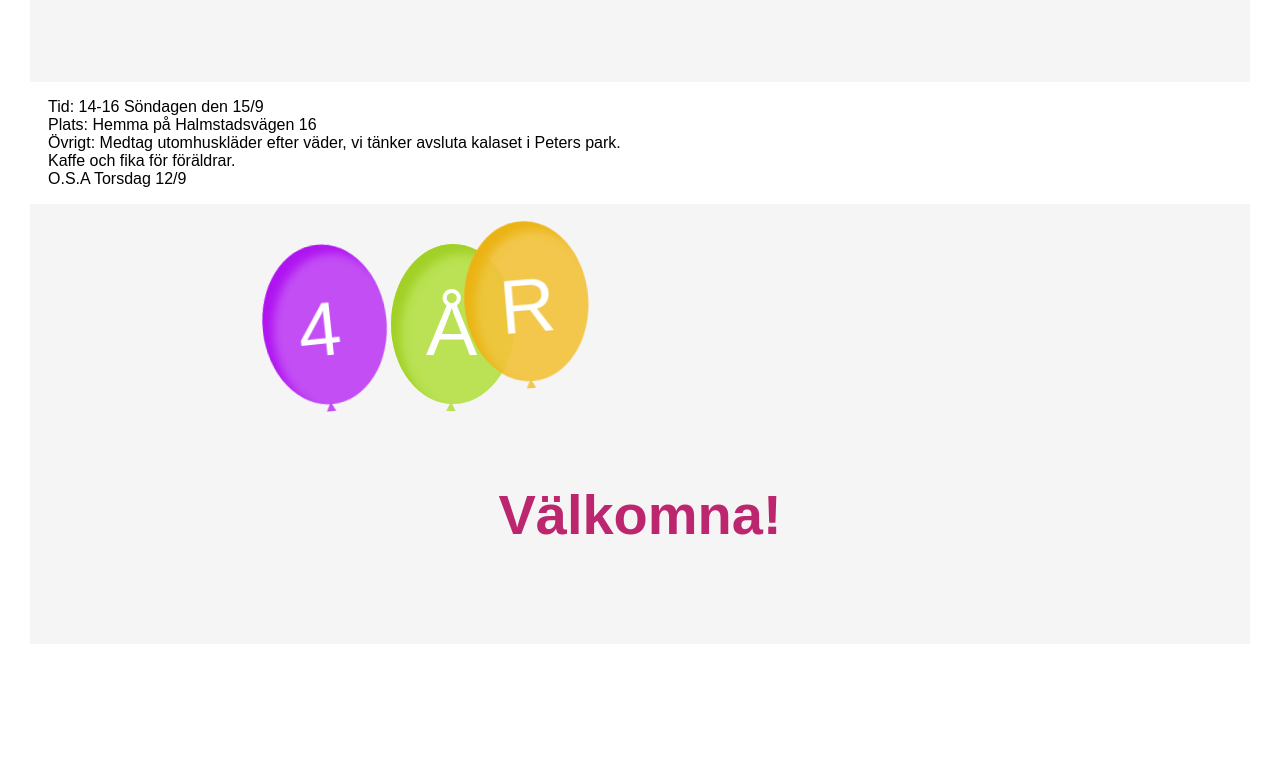
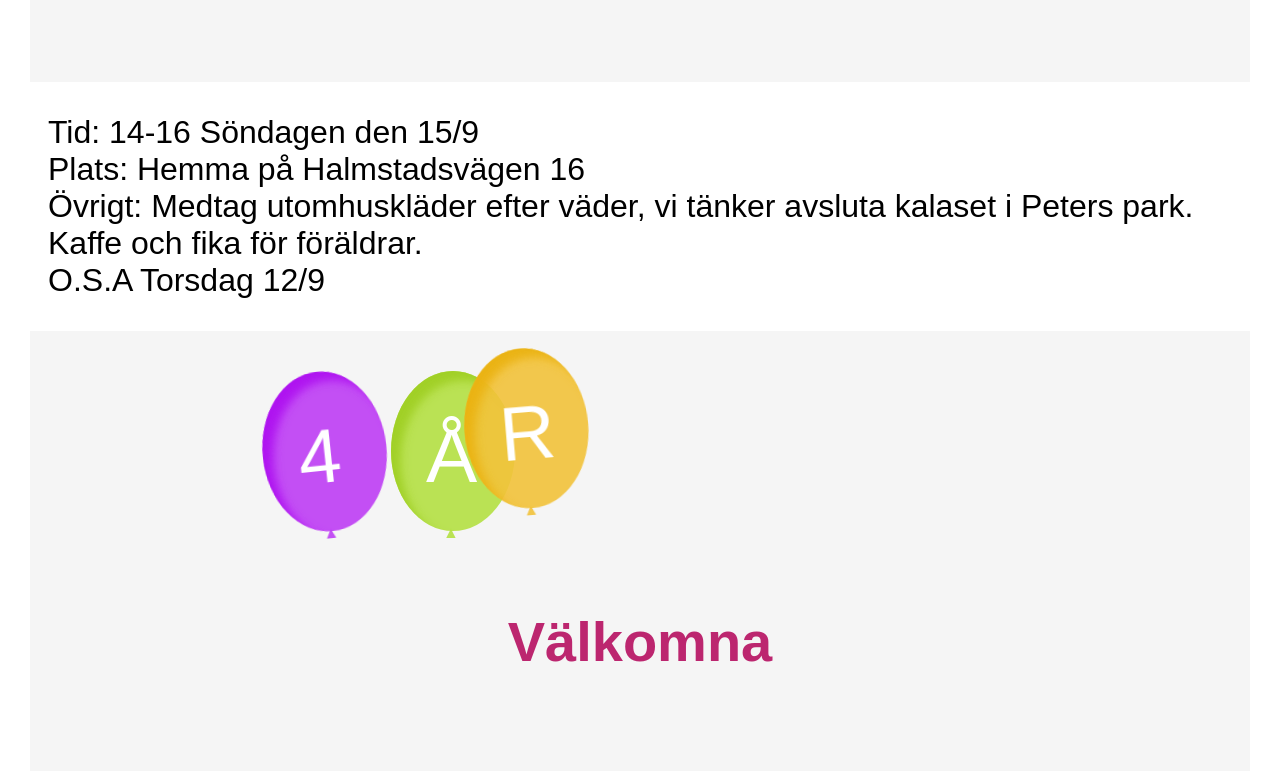
Before and after one commit to livhammar/livhammar.github.io, a plain HTML site: page index.html in a window 1280 px wide. Shown: the part 366-1145 px from the top of the page. Before the commit the page ends 1018 px from the top, so only its background shows below. Drawn offline with Linux system fonts and the light colour scheme; a web font is replaced by a local one.

Commit message:
small fixes

```diff
--- a/index.html
+++ b/index.html
@@ -10,7 +10,7 @@
                 <div><span>I</span></div>
                 <div><span>V</span></div>
             </div>
-        <h1>Kalas! 🥳</h1>
+        <h1>Kalas!</h1>
         </div>
 
         <ul>
@@ -27,7 +27,7 @@
                     <div><span>å</span></div>
                     <div><span>r</span></div>
                 </div>
-            <h1>Välkomna!</h1>
+            <h1>Välkomna</h1>
             </div>
     </body>
 </html>
--- a/party.less
+++ b/party.less
@@ -218,4 +218,5 @@ h1 {
 
 ul {
   list-style: none;
+  font-size: 2em;
 }
```
Also changed, not shown: party.css.
